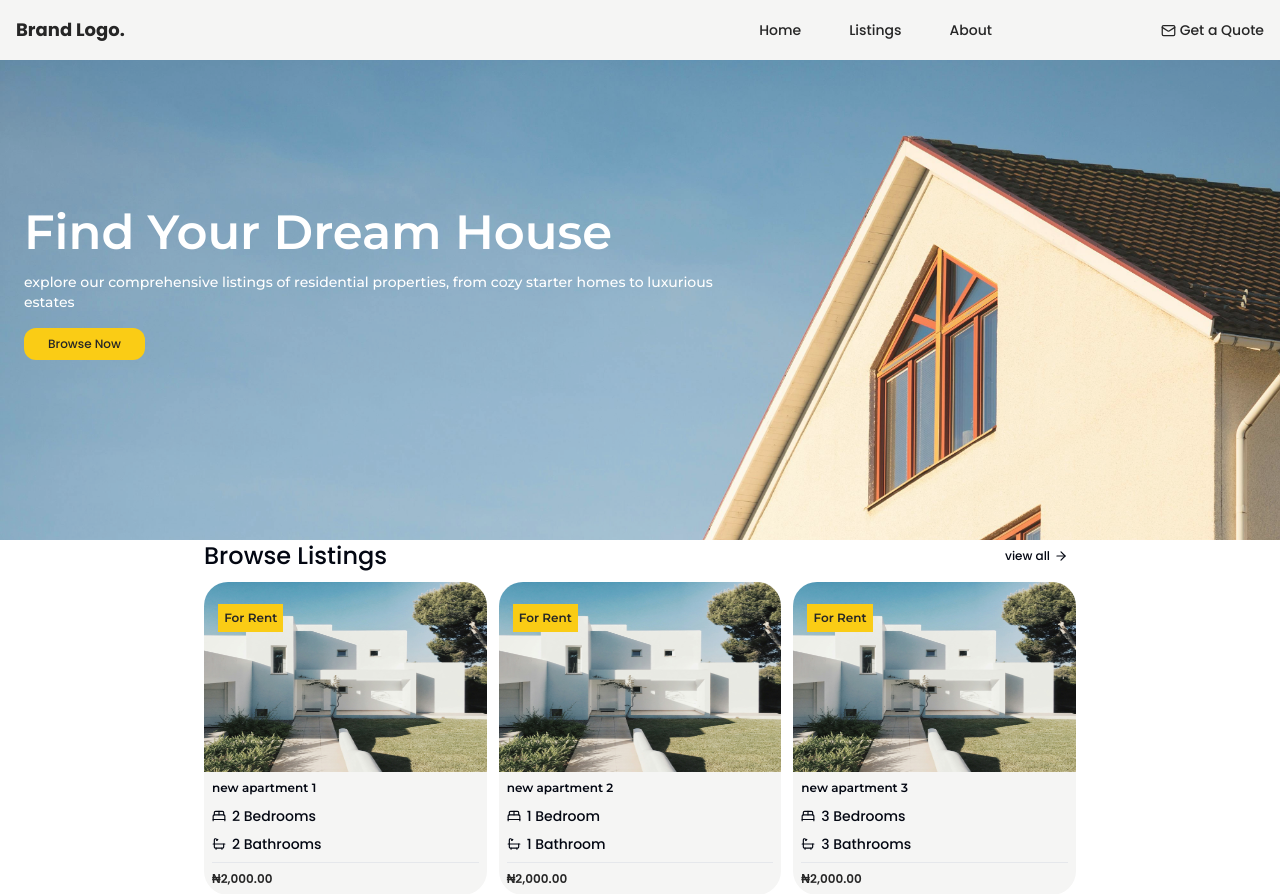
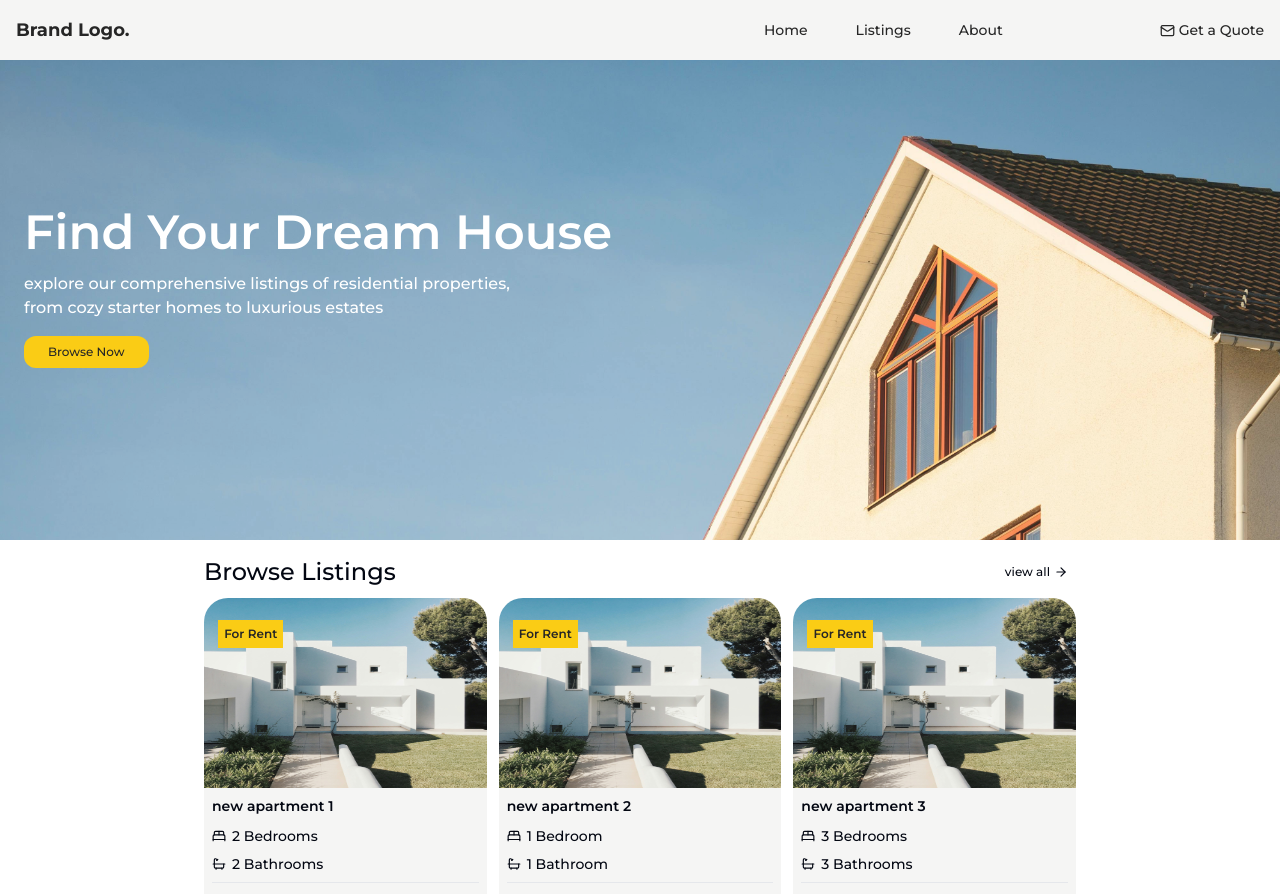
Before and after one commit to Uyiosa2607/MoveIn, a Next.js app: page / in a window 1280 px wide. Shown: the top 894 px of the page. Built offline with nearby package versions, Linux system fonts and the light colour scheme.

Commit message:
made adjustment to stylying

```diff
--- a/app/globals.css
+++ b/app/globals.css
@@ -4,7 +4,7 @@
 @tailwind utilities;
 
 body {
-  font-family: "Poppins", sans-serif;
+  font-family: "Montserrat", sans-serif;
 }
 
 @layer base {
--- a/app/page.tsx
+++ b/app/page.tsx
@@ -58,7 +58,7 @@ export default function Home() {
             <h2 className="text-[1.4rem] leading-tight lg:text-5xl mb-1.5 lg:mb-4 w-[50%] capitalize font-semibold font-[Montserrat]">
               Find your dream house
             </h2>
-            <p className="text-sm mb-4 w-[75%] lg:w-[55%] font-medium font-[Montserrat]">
+            <p className="text-sm lg:text-base mb-4 w-[75%] lg:w-[40%] font-[Montserrat] font-medium ">
               explore our comprehensive listings of residential properties, from
               cozy starter homes to luxurious estates{" "}
             </p>
@@ -73,7 +73,7 @@ export default function Home() {
       {/* Details section */}
       <div className="container mx-auto w-full px-3 lg:w-[70%]">
         {/* listing section title bar */}
-        <div className="flex items-center pt-4 lg:pt-0 lg:mt-0 w-full mb-3 lg:mb-2.5 justify-between">
+        <div className="flex items-center pt-4 lg:pt-4 lg:mt-0 w-full mb-3 lg:mb-2.5 justify-between">
           <h3 className="font-medium text-base lg:text-2xl">Browse Listings</h3>
           <Link className=" hover:text-yellow-400" href="/properties">
             <div className="flex items-center gap-1 pr-2">
--- a/components/home_listing_card.tsx
+++ b/components/home_listing_card.tsx
@@ -28,7 +28,7 @@ export default function HomeListingCard({ listing }: CardProp) {
         className="object-fit rounded-t-2xl lg:rounded-t-3xl w-full h-[120px] lg:h-[190px]"
       />
       <div className="p-[8px] rounded-b-3xl bg-stone-100">
-        <p className="text-xs w-full truncate mb-2.5 font-semibold font-[Montserrat]">
+        <p className="text-xs lg:text-sm w-full truncate mb-2.5 font-semibold font-[Montserrat]">
           {listing?.name}
         </p>
         <div>
@@ -56,7 +56,7 @@ export default function HomeListingCard({ listing }: CardProp) {
           </div> */}
           <Separator className="my-1.5 lg:my-2" />
           <div className="flex items-center w-full justify-between flex-row">
-            <p className="text-xs font-semibold text-neutral-800">
+            <p className="text-xs lg:text-sm font-semibold text-neutral-800">
               {formatToNaira(listing?.price)}
             </p>
           </div>
```
